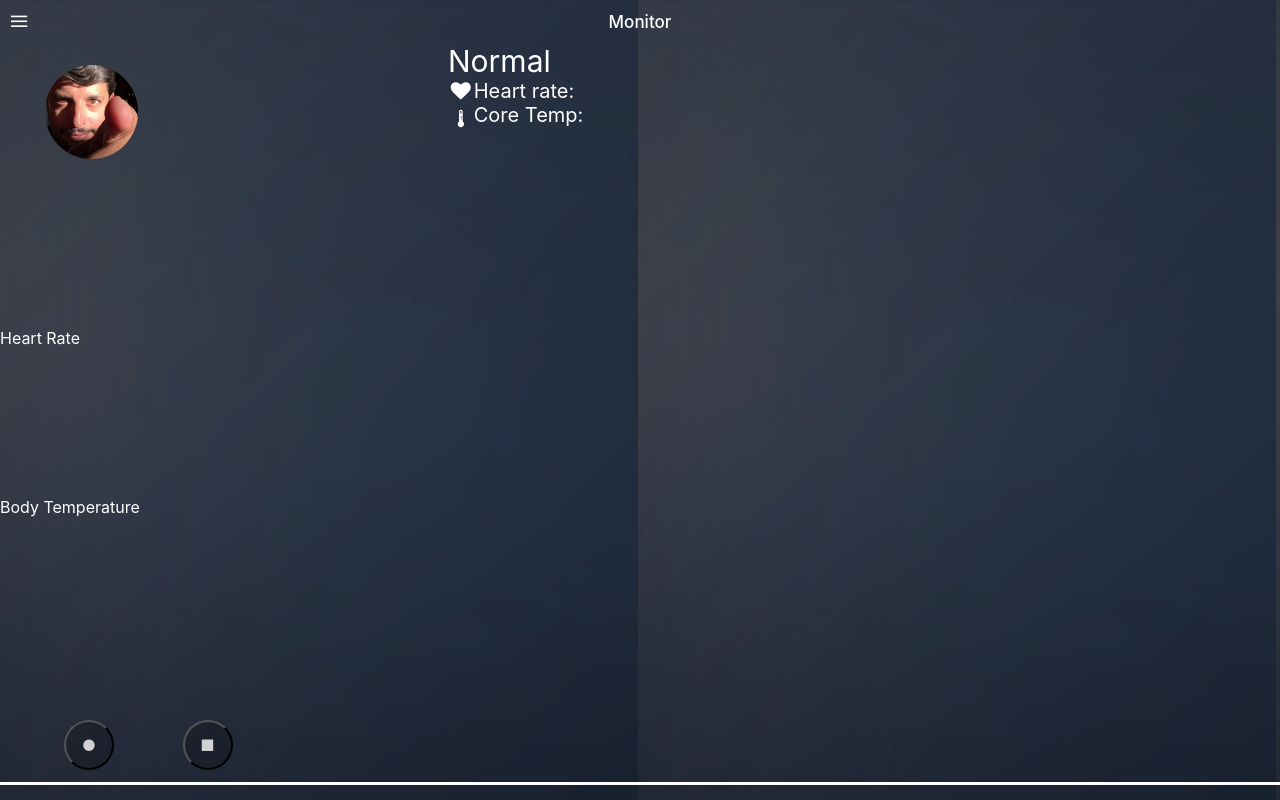
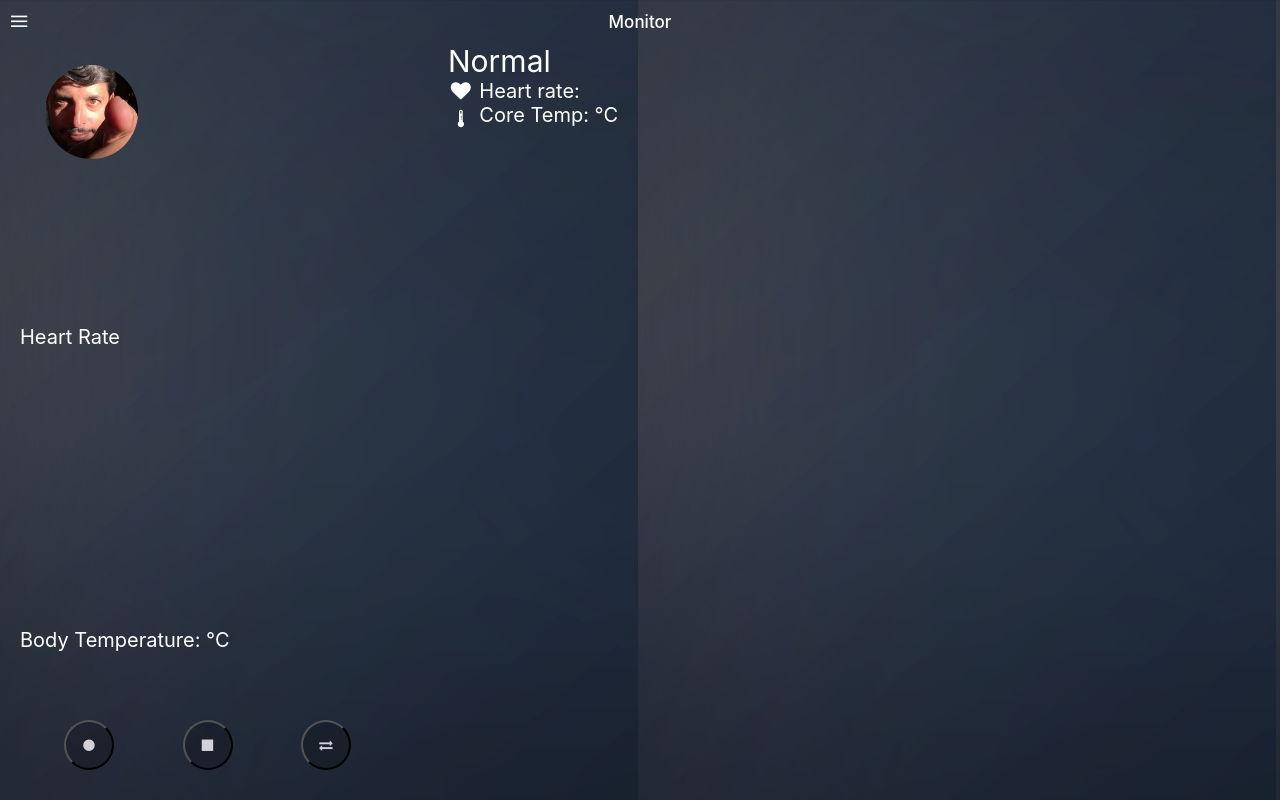
Before and after one commit to kkng88/mdd2017, a browser extension: page www/index.html in a window 1280 px wide. Both pictures are taken after a click on the button 89 px from the left and 745 px from the top of the page. Drawn offline with nearby package versions, Linux system fonts and the light colour scheme; files whose address does not match are found by name.

Commit message:
Start Coding Third Chart

```diff
--- a/www/css/style.css
+++ b/www/css/style.css
@@ -7,7 +7,7 @@
 #video{
     height:86%;
     width:100%;
-    left:-90%;
+    left:-100%;
     position: absolute;
 }
 
@@ -191,7 +191,6 @@ src: local('Bebas Neue'), url('BebasNeue.woff') format('woff');
 .chart-container{
     color:white;
     position:absolute;
-    top:20%;
     width:100%;
     height:70%;
     padding:0;
--- a/www/js/control.js
+++ b/www/js/control.js
@@ -227,12 +227,11 @@ function listen(){
           }
 
           var average = values / length;
-
+          var output=37+Math.round(average)/10
           //console.log(Math.round(average));
-
-           updateSoundChart(37+Math.round(average)/10)
-           $("#temp").html(37+Math.round(average)/10)
-
+           updateSoundChart(output)
+           $("#temp").html(output)
+            $("#temp2").html(output)
           /*
           canvasContext.clearRect(0, 0, 150, 300);
           canvasContext.fillStyle = '#BadA55';
@@ -352,7 +351,11 @@ function doChart2(){
         scales: {
             yAxes: [{
                 gridLines : {display : false},
-                display:false
+                display:false,
+                ticks : {
+                    max : 43,
+                    min : 36
+                }
             }],
             xAxes: [{
                 gridLines : {display : false},
@@ -381,3 +384,50 @@ function updateSoundChart(input){
 
           myChart2.update();
 }
+
+var vidstate=0
+function toggleVid(){
+    if(vidstate==0){
+        $("#video").css("left","0")
+        vidstate=1;
+    }else{
+        $("#video").css("left","-100%")
+        vidstate=0
+    }
+}
+
+var options3 = {
+  type: 'line',
+  data: {
+    labels: ["Red", "Blue", "Yellow", "Green", "Purple", "Orange"],
+    datasets: [
+        {
+	      label: '# of Votes',
+	      data: [12, 19, 3, 5, 2, 3],
+      	borderWidth: 1
+    	},
+			{
+				label: '# of Points',
+				data: [7, 11, 5, 8, 3, 7],
+				borderWidth: 1
+			}
+		]
+  },
+  options: {
+              legend: {display: false},
+        animation: {duration: 0},
+  	scales: {
+    	yAxes: [{
+        ticks: {
+					reverse: false
+        }
+      }]
+    }
+  }
+}
+
+function addThirdChart(){
+    var ctx3 = document.getElementById('updating-chart3').getContext('2d');
+new Chart(ctx3, options3);
+
+}
--- a/www/page/2_home.html
+++ b/www/page/2_home.html
@@ -15,9 +15,9 @@
     </ons-col>
     <ons-col width="60%">
         <span style="color:white;font-size:30px;">Normal</span></br>
-        <span style="color:white;font-size:20px;"><ons-icon icon="fa-heart" fixed-width="false"></ons-icon>Heart rate: <span id="bpm"></span></span>
+        <span style="color:white;font-size:20px;"><ons-icon icon="fa-heart" fixed-width="false"></ons-icon>&nbspHeart rate: <span id="bpm"></span></span>
         </br>
-        <span style="color:white;font-size:20px;"><ons-icon icon="ion-thermometer" fixed-width="false"></ons-icon>Core Temp: <span id="temp"></span></span>
+        <span style="color:white;font-size:20px;"><ons-icon icon="ion-thermometer" fixed-width="false"></ons-icon>&nbspCore Temp: <span id="temp"></span>&deg;C</span>
 
 
     </ons-col>
@@ -27,11 +27,14 @@
 
 <div style="width:100%;height:10%;position:fixed;bottom:0;z-index:9999">
 
-<button class="btns" id="play" onclick="/*getvideo();*/doChart2()"><ons-icon icon="fa-circle" fixed-width="false"></ons-icon></button>
+<button class="btns" id="play" onclick="/*getvideo();doChart2()*/addThirdChart()"><ons-icon icon="fa-circle" fixed-width="false"></ons-icon></button>
 <button class="btns" id="stop" onclick="stopInt()"><ons-icon icon="fa-stop" fixed-width="false"></ons-icon></button>
+<button class="btns" id="togglevid" onclick="toggleVid()"><ons-icon icon="fa-exchange" fixed-width="false"></ons-icon></button>
+
 <!--<button class="" id="chart" onclick="doChart()">Chart</button>
 <button class="btns" id="listen"  style="font-size:20px;" onclick="listen()"><ons-icon style="margin-top:-5px;" icon="ion-thermometer" fixed-width="false"></ons-icon></button>
 -->
+
 </div>
 
 <canvas id="canvas"canvas></canvas>
@@ -39,13 +42,18 @@
 
 
 <div class="chart-container" style="top:20%" id="chart-cont">
-      Heart Rate
+      <span style="font-size:20px;margin-left:20px">Heart Rate</span>
       <canvas id="updating-chart" width="360px"></canvas>
 </div>
 
 <div class="chart-container" style="top:60%" id="chart-cont2">
-      Body Temperature
+            <span style="font-size:20px;margin-left:20px">Body Temperature: <span id="temp2"></span>&deg;C</span>
       <canvas id="updating-chart2" width="360px"></canvas>
+</div>
+
+<div class="chart-container" style="top:100%" id="chart-cont3">
+            <span style="font-size:20px;margin-left:20px">Heart Rates: <span id="heart2"></span></span>
+      <canvas id="updating-chart3" width="360px"></canvas>
 </div>
 
 <!--
```
